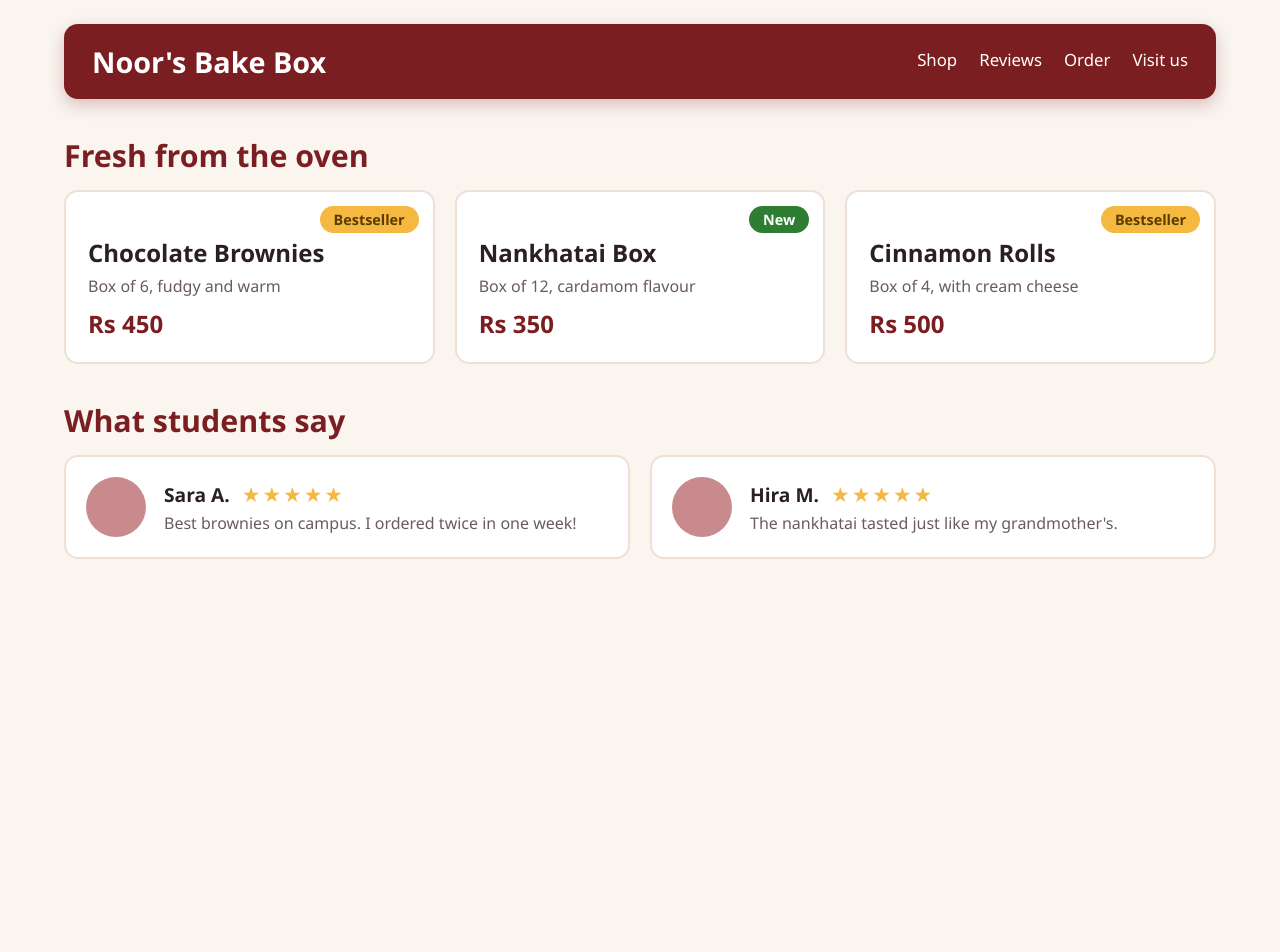
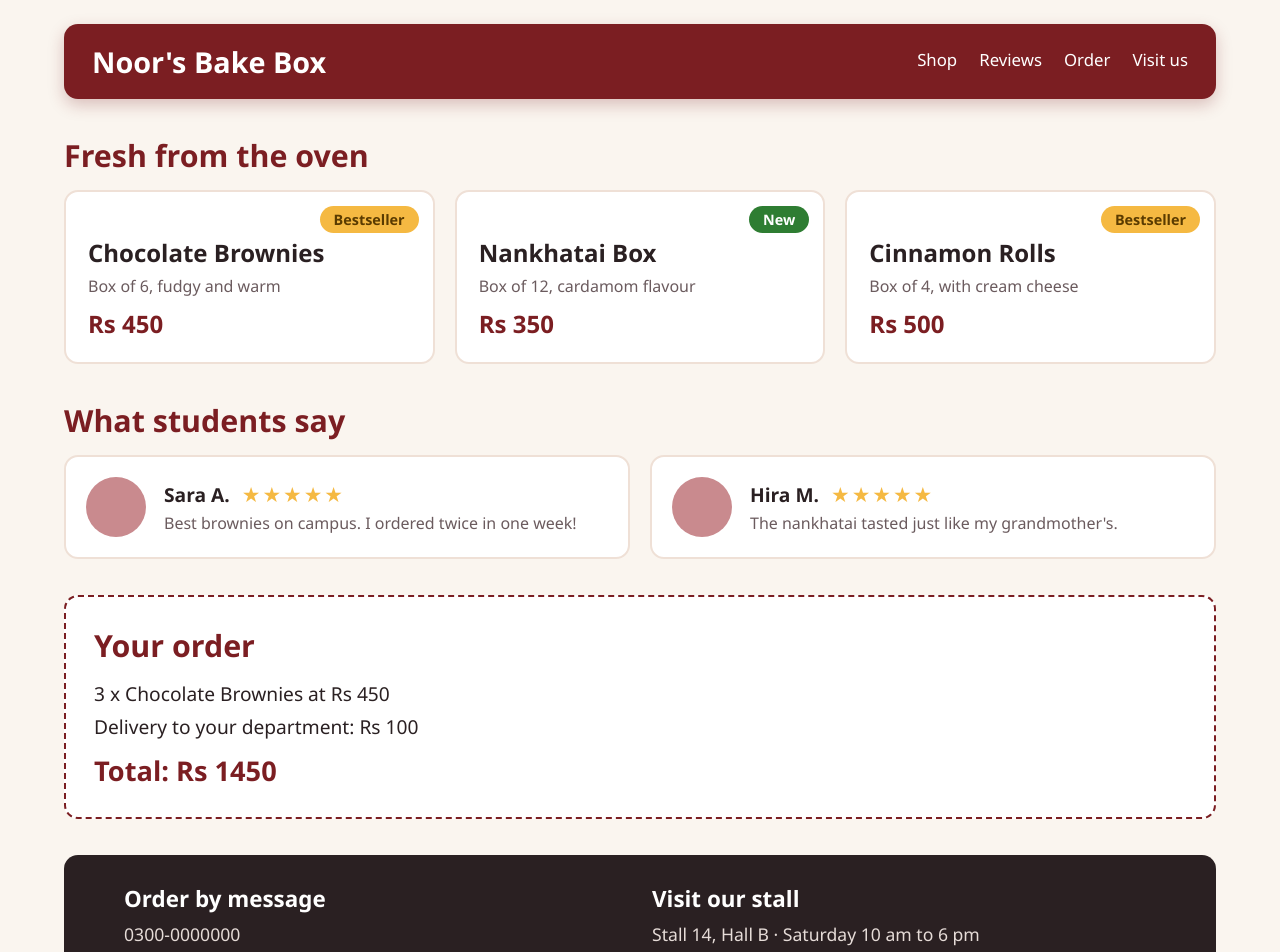
Before and after one commit to mustabshirahaqeel-356/bake-box, a React (Vite) app: page / in a window 1280 px wide. Shown: the top 952 px of the page. Before the commit the page ends 800 px from the top, so only its background shows below. Built offline with nearby package versions, Linux system fonts and the light colour scheme.

Commit message:
Add OrderInfo and Footer with ContactInfo and StallInfo

```diff
--- a/src/App.jsx
+++ b/src/App.jsx
@@ -1,6 +1,8 @@
 import ShopHeader from './components/layout/ShopHeader.jsx'
 import ProductSection from './components/products/ProductSection.jsx'
 import ReviewSection from './components/reviews/ReviewSection.jsx'
+import OrderInfo from './components/order/OrderInfo.jsx'
+import Footer from './components/layout/Footer.jsx'
 
 function App() {
   return (
@@ -8,6 +10,8 @@ function App() {
       <ShopHeader />
       <ProductSection />
       <ReviewSection />
+      <OrderInfo />
+      <Footer />
     </div>
   )
 }
--- /dev/null
+++ b/src/components/layout/ContactInfo.jsx
@@ -0,0 +1,10 @@
+function ContactInfo() {
+  return (
+    <div className="footer-col">
+      <h3>Order by message</h3>
+      <p>0300-0000000</p>
+    </div>
+  )
+}
+
+export default ContactInfo
--- /dev/null
+++ b/src/components/layout/Footer.jsx
@@ -0,0 +1,13 @@
+import ContactInfo from './ContactInfo.jsx'
+import StallInfo from './StallInfo.jsx'
+
+function Footer() {
+  return (
+    <footer id="visit" className="footer">
+      <ContactInfo />
+      <StallInfo />
+    </footer>
+  )
+}
+
+export default Footer
--- /dev/null
+++ b/src/components/layout/StallInfo.jsx
@@ -0,0 +1,10 @@
+function StallInfo() {
+  return (
+    <div className="footer-col">
+      <h3>Visit our stall</h3>
+      <p>Stall 14, Hall B &middot; Saturday 10 am to 6 pm</p>
+    </div>
+  )
+}
+
+export default StallInfo
--- /dev/null
+++ b/src/components/order/OrderInfo.jsx
@@ -0,0 +1,14 @@
+function OrderInfo() {
+  return (
+    <section id="order" className="section">
+      <div className="order-box">
+        <h2 className="order-title">Your order</h2>
+        <p className="order-line">3 x Chocolate Brownies at Rs 450</p>
+        <p className="order-line">Delivery to your department: Rs 100</p>
+        <p className="order-total">Total: Rs 1450</p>
+      </div>
+    </section>
+  )
+}
+
+export default OrderInfo
--- a/src/index.css
+++ b/src/index.css
@@ -268,3 +268,58 @@ body {
   margin: 0;
   color: #6b5b5e;
 }
+
+/* ---------- Order (Task 5) ---------- */
+.order-box {
+  background: #fff;
+  border: 2px dashed #7b1e22;
+  border-radius: 14px;
+  padding: 28px;
+  transition: box-shadow 0.25s;
+}
+
+.order-box:hover {
+  box-shadow: 0 10px 22px rgba(123, 30, 34, 0.15);
+}
+
+.order-title {
+  margin: 0 0 14px;
+  color: #7b1e22;
+  font-size: 1.9rem;
+}
+
+.order-line {
+  margin: 6px 0;
+  font-size: 1.2rem;
+}
+
+.order-total {
+  margin: 12px 0 0;
+  color: #7b1e22;
+  font-size: 1.7rem;
+  font-weight: 700;
+}
+
+/* ---------- Footer (Task 5) ---------- */
+.footer {
+  display: grid;
+  grid-template-columns: 1fr 1fr;
+  gap: 24px;
+  margin-top: 36px;
+  background: #2a2022;
+  color: #fff;
+  padding: 28px 60px;
+  border-radius: 14px;
+  scroll-margin-top: 20px;
+}
+
+.footer-col h3 {
+  margin: 0 0 8px;
+  font-size: 1.4rem;
+}
+
+.footer-col p {
+  margin: 0;
+  color: #e6dcd8;
+  font-size: 1.1rem;
+}
```
